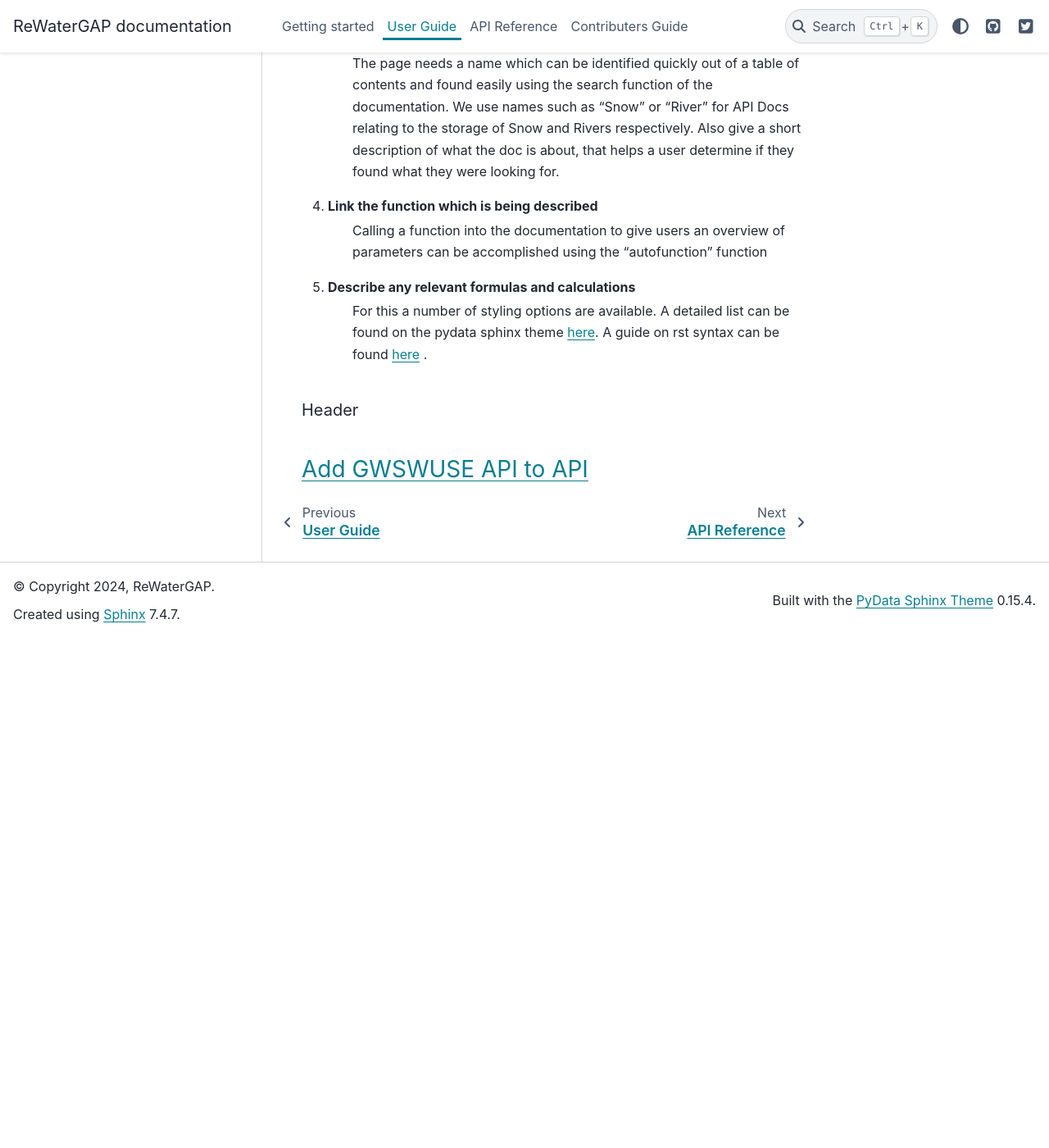
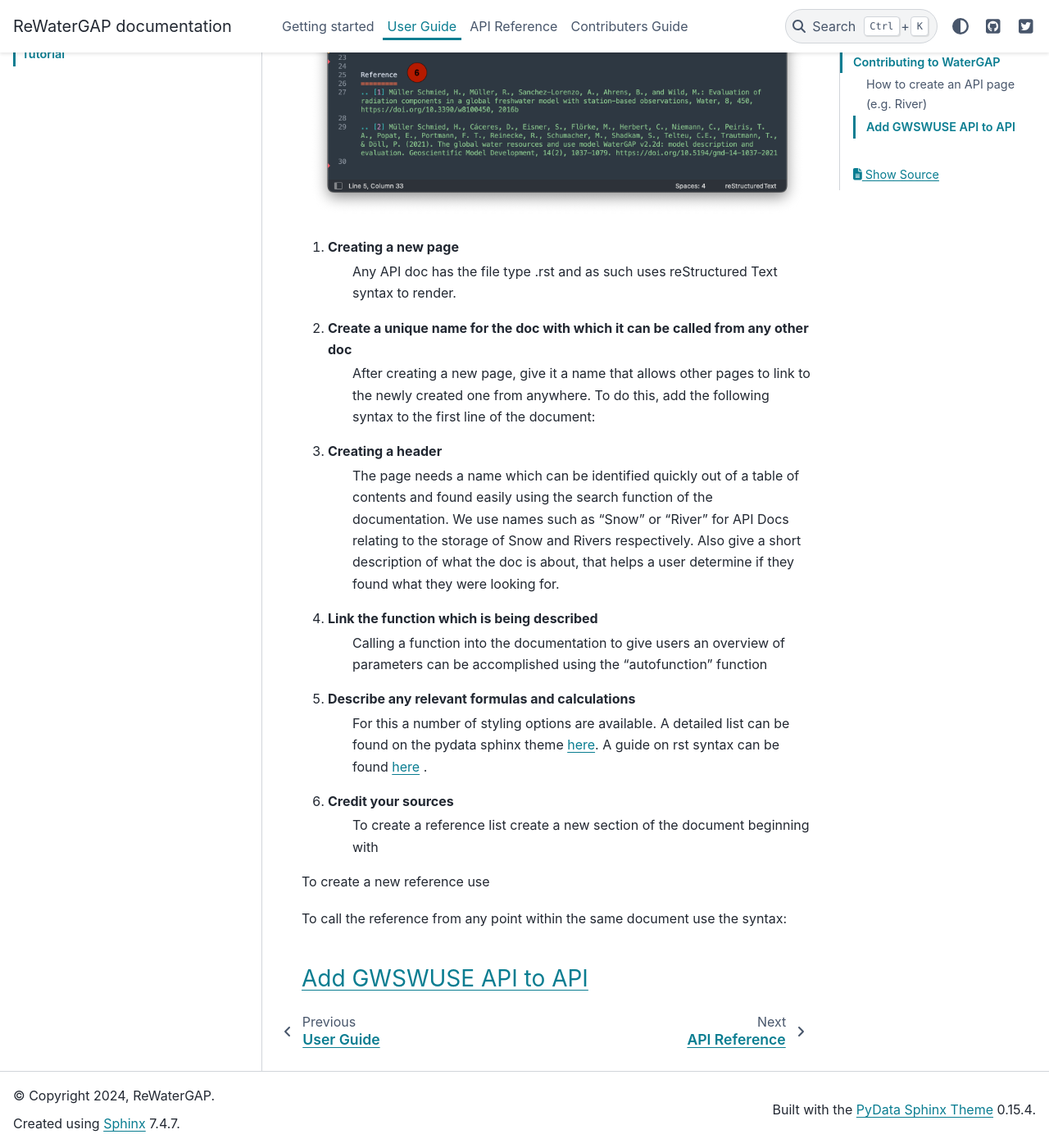
Before and after one commit to HydrologyFrankfurt/ReWaterGAP, a Sphinx documentation site: the page built from docs/user_guide/tutorials.rst, in a window 1280 px wide and 1400 px high, scrolled down 1963 px. Shown: the whole window at 82% size. Built offline with Sphinx 7.4.7 and the PyData theme 0.15.4, drawn with Linux system fonts in a browser that asks for light colours; pages that are not in the unit, such as notebooks, are missing from menus; before the commit the page ends 2742 px from its top, so only the background shows below that.

Commit message:
Update tutorials.rst

```diff
--- a/docs/user_guide/tutorials.rst
+++ b/docs/user_guide/tutorials.rst
@@ -50,7 +50,7 @@ Styling Guide
 
 The ReWater Gap documentation consists of a number of rst files referencing each other and being compiled into a readable website by Sphinx [reference]. To ensure the function of the documentation, individual docs follow a styling guide described hereafter.
 
-[Insert picture]
+.. figure:: ../images/Style_guide.png
 
 1. Creating a new page
     Any API doc has the file type .rst and as such uses reStructured Text syntax to render.
@@ -73,10 +73,26 @@ The ReWater Gap documentation consists of a number of rst files referencing each
 5. Describe any relevant formulas and calculations
     For this a number of styling options are available. A detailed list can be found on the pydata sphinx theme `here <https://pydata-sphinx-theme.readthedocs.io/en/stable/index.html>`_. A guide on rst syntax can be found `here <https://bashtage.github.io/sphinx-material/rst-cheatsheet/rst-cheatsheet.html>`_ .
 
+6. Credit your sources
+    To create a reference list create a new section of the document beginning with
 
-======
-Header
-======
+.. code-block:: bash
+    ======
+    References
+    ======
+
+To create a new reference use
+
+.. code-block:: bash
+    .. [1] your reference goes here
+
+To call the reference from any point within the same document use the syntax:
+
+.. code-block:: bash
+    [1]_
+
+
+
 
 Add GWSWUSE API to API
 ----------------------
```
